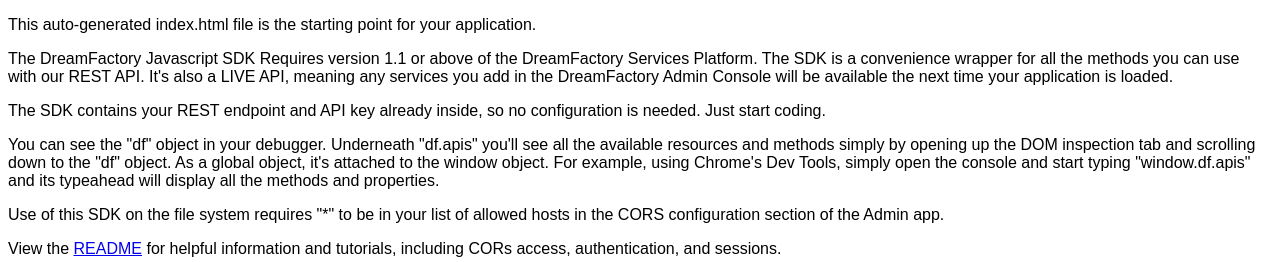
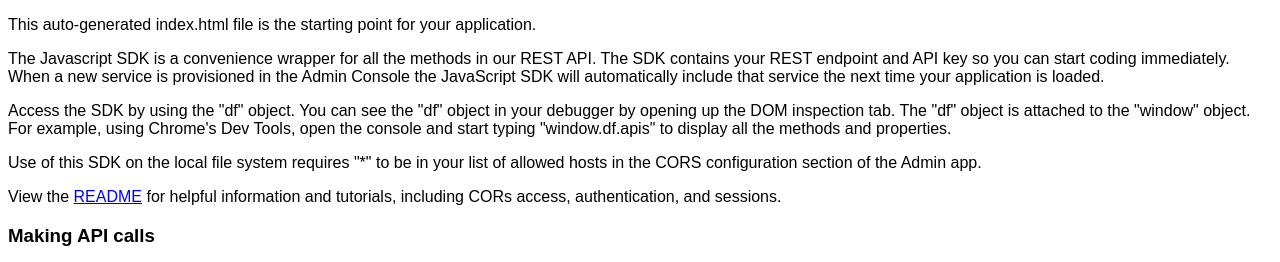
Before and after one commit to dreamfactorysoftware/javascript-sdk, a plain HTML site: page index.html in a window 1280 px wide. Shown: the top 262 px of the page. Drawn offline with Linux system fonts and the light colour scheme; no server answers.

Commit message:
text changes

```diff
--- a/index.html
+++ b/index.html
@@ -16,14 +16,11 @@
     This auto-generated index.html file is the starting point for your application.
 </p>
 
-<p>The DreamFactory Javascript SDK Requires version 1.1 or above of the DreamFactory Services Platform. The SDK is a convenience wrapper for all the methods you can use with our REST API. It's also a LIVE API, meaning any services you add in the DreamFactory Admin Console will be available the next time your application is loaded.
-</p>
-<p>The SDK contains your REST endpoint and API key already inside, so no configuration is needed. Just start coding.
-</p>
-<p>You can see the "df" object in your debugger. Underneath "df.apis" you'll see all the available resources and methods simply by opening up the DOM inspection tab and scrolling down to the "df" object. As a global object, it's attached to the window object. For example, using Chrome's Dev Tools, simply open the console and start typing "window.df.apis" and its typeahead will display all the methods and properties.
-</p>
-<p>Use of this SDK on the file system requires "*" to be in your list of allowed hosts in the CORS configuration section of the Admin app.
-</p>
+<p>The Javascript SDK is a convenience wrapper for all the methods in our REST API. The SDK contains your REST endpoint and API key so you can start coding immediately. When a new service is provisioned in the Admin Console the JavaScript SDK will automatically include that service the next time your application is loaded.</p>
+
+<p>Access the SDK by using the "df" object. You can see the "df" object in your debugger by opening up the DOM inspection tab. The "df" object is attached to the "window" object. For example, using Chrome's Dev Tools, open the console and start typing "window.df.apis" to display all the methods and properties.</p>
+
+<p>Use of this SDK on the local file system requires "*" to be in your list of allowed hosts in the CORS configuration section of the Admin app.    </p>
 
 <p>
     View the <a href="readme.html">README</a> for helpful information and tutorials, including CORs access, authentication, and sessions.
```
